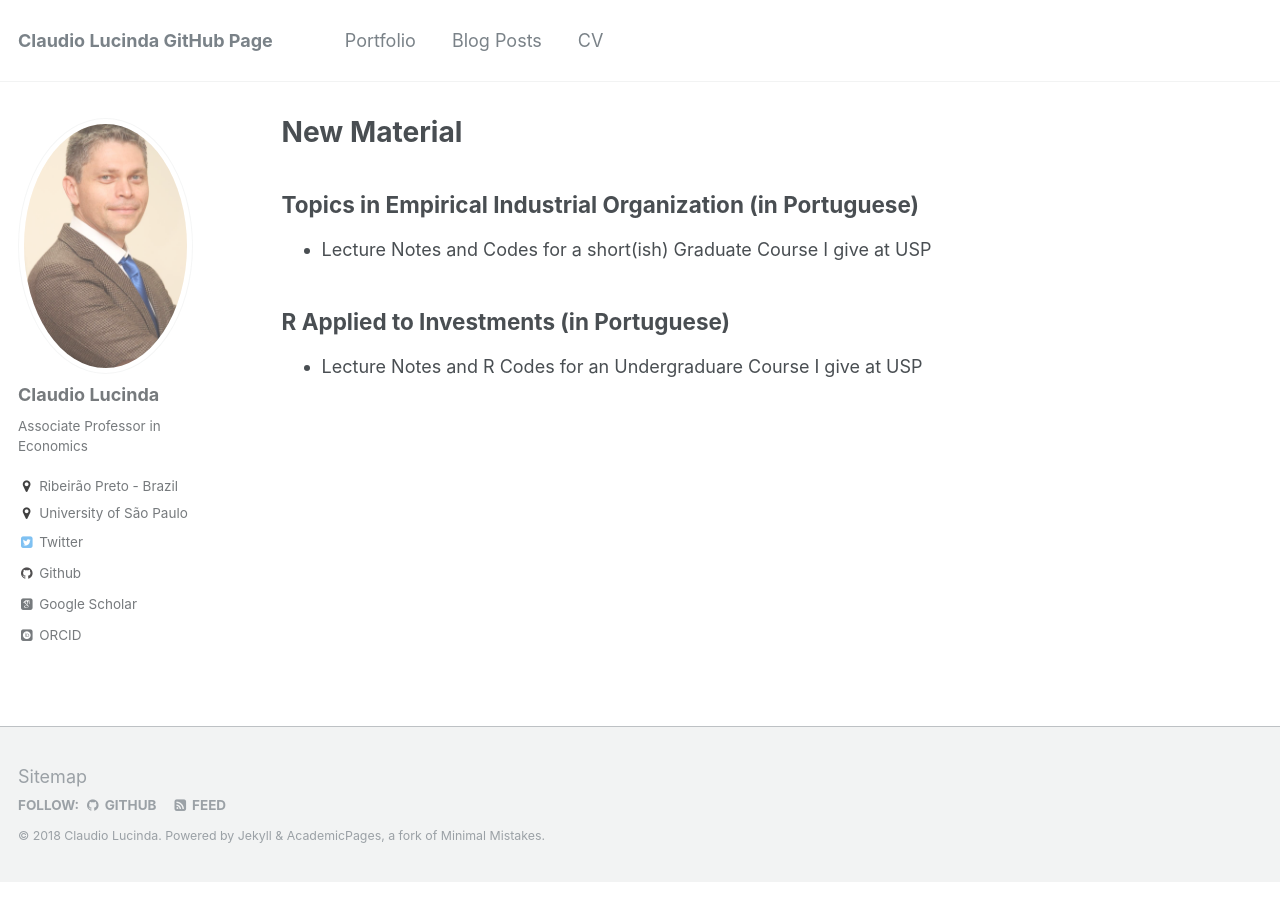
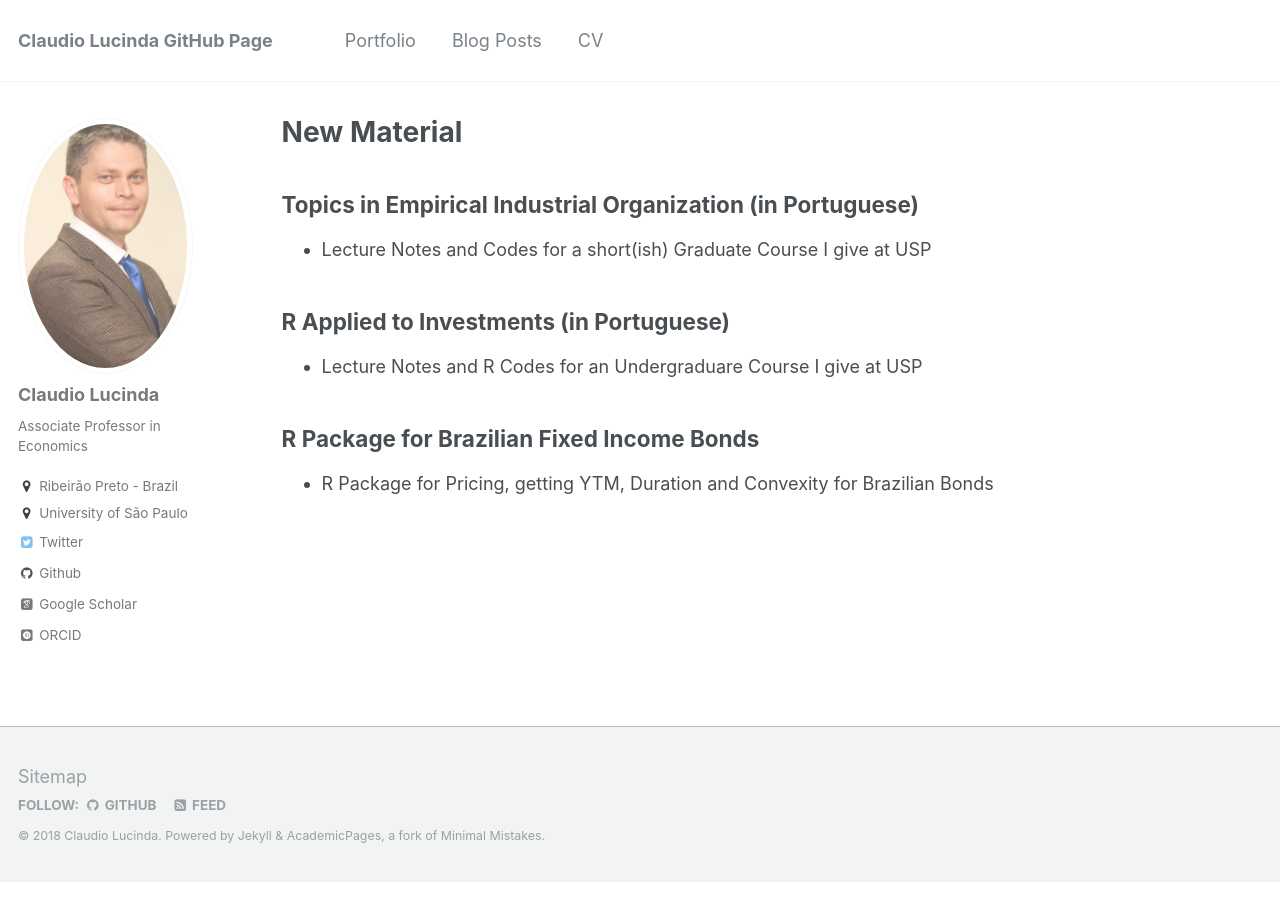
Before and after one commit to claudiolucinda/claudiolucinda.github.io, a Jekyll site: the page built from index.md, in a window 1280 px wide. Built offline with Jekyll 4.4.1, drawn with Linux system fonts in a browser that asks for light colours; some web fonts are replaced.

Commit message:
new page

```diff
--- a/index.md
+++ b/index.md
@@ -12,3 +12,7 @@ title: "New Material"
 ## R Applied to Investments (in Portuguese)
 
 - [Lecture Notes and R Codes for an Undergraduare Course I give at USP](https://github.com/claudiolucinda/FinEconBras)
+
+## R Package for Brazilian Fixed Income Bonds
+
+- [R Package for Pricing, getting YTM, Duration and Convexity for Brazilian Bonds](https://github.com/claudiolucinda/FixedIncomeBR)
```
